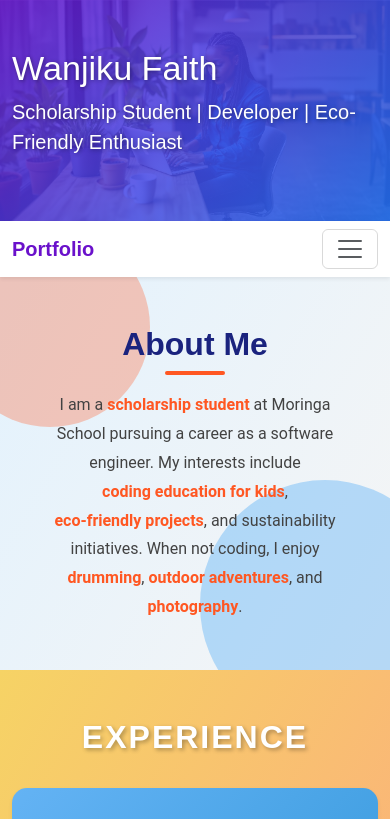
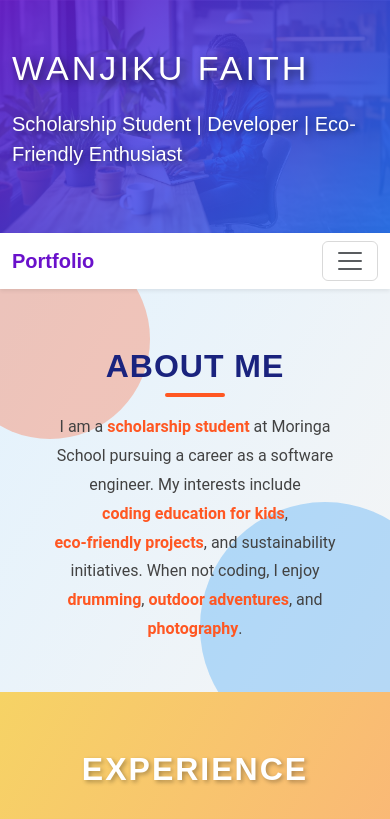
Before and after one commit to wanjiku8/Portfolio-Wanjiku-Faith, a plain HTML site: page index.html in a window 390 px wide. Shown: the top 819 px of the page. Drawn offline with nearby package versions, Linux system fonts and the light colour scheme.

Commit message:
commit four

```diff
--- a/style.css
+++ b/style.css
@@ -5,26 +5,91 @@ body {
     margin: 0;
     padding: 0;
 }
-
+/* Header Styling */
 header {
     position: relative;
     background: linear-gradient(135deg, rgba(106, 17, 203, 0.85), rgba(37, 117, 252, 0.85)),
-        url('./pic/freepik__candid-image-photography-natural-textures-highly-r__62916.png') no-repeat center center;
+                url('./pic/freepik__candid-image-photography-natural-textures-highly-r__62916.png') no-repeat center center;
     background-size: cover;
     color: #fff;
-    text-shadow: 1px 1px 4px rgba(0, 0, 0, 0.4);
-    padding: 80px 0;
-    background-position: top/center;
+    text-shadow: 2px 2px 6px rgba(0, 0, 0, 0.5);
+    padding: 120px 0;
+    background-position: center top;
+    transition: all 0.5s ease;
 }
+
+/* Header Text Styling */
 h1, h2 {
     font-weight: bold;
+    text-transform: uppercase;
+    letter-spacing: 3px;
+    margin-bottom: 20px;
+    font-family: 'Poppins', sans-serif;
 }
 
+/* Main Header */
+h1 {
+    font-size: 4rem;
+    line-height: 1.3;
+    text-shadow: 3px 3px 8px rgba(0, 0, 0, 0.6);
+    color: #fff;
+    /* text-align: center; */
+}
+
+/* Subheading */
+h2 {
+    font-size: 1.5rem;
+    color: #f2f2f2;
+    font-family: 'Roboto', sans-serif;
+    text-align: center;
+    letter-spacing: 1px;
+    margin-top: 10px;
+}
+
+/* Link Styling */
 a {
     text-decoration: none;
+    color: #2575fc;
+    font-weight: bold;
+    position: relative;
+    transition: all 0.3s ease;
 }
 
+/* Hover Effect on Links */
+a:hover {
+    color: #6a11cb;
+}
 
+a::after {
+    content: '';
+    position: absolute;
+    left: 0;
+    bottom: -5px;
+    width: 0;
+    height: 2px;
+    background-color: #6a11cb;
+    transition: width 0.3s ease;
+}
+
+a:hover::after {
+    width: 100%;
+}
+
+/* Media Queries for Smaller Screens */
+@media (max-width: 768px) {
+    header {
+        padding: 100px 0;
+    }
+
+    h1 {
+        font-size: 2.5rem;
+        line-height: 1.2;
+    }
+
+    h2 {
+        font-size: 1.2rem;
+    }
+}
 
 
 
```
